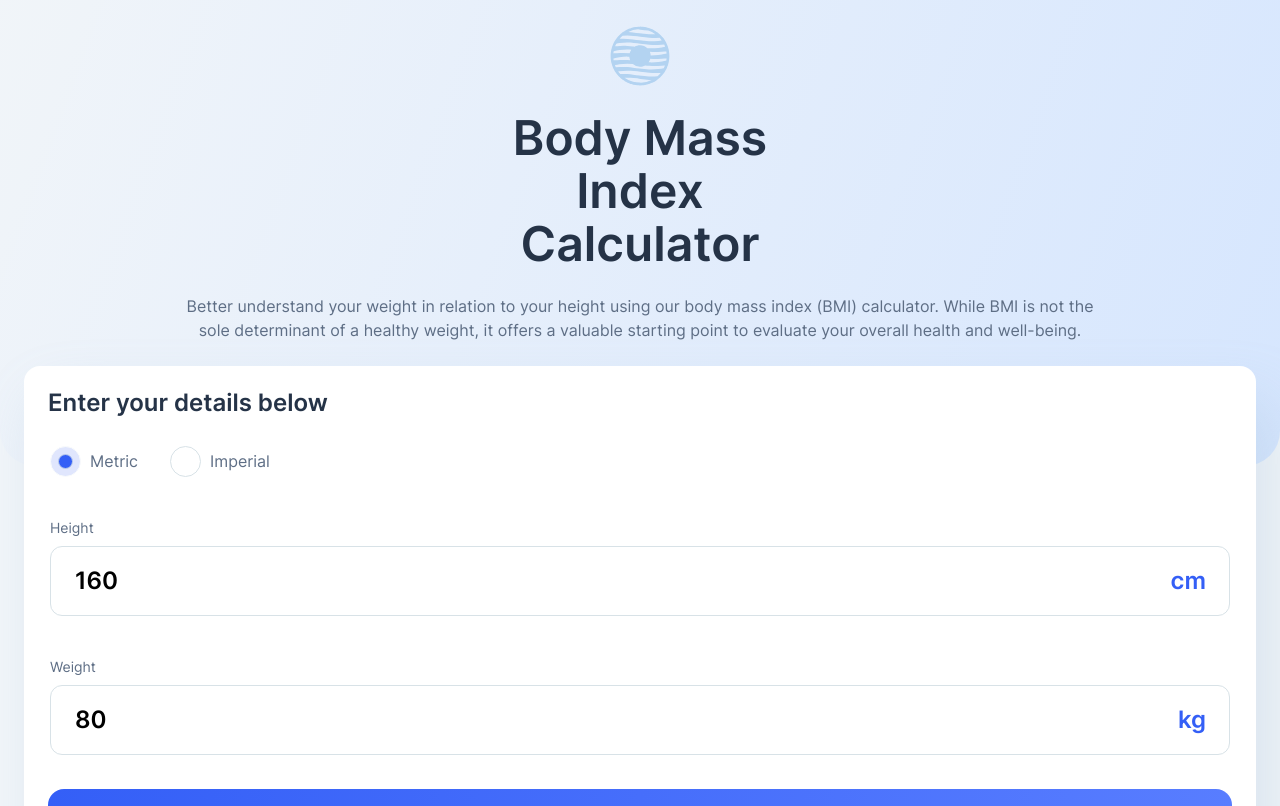
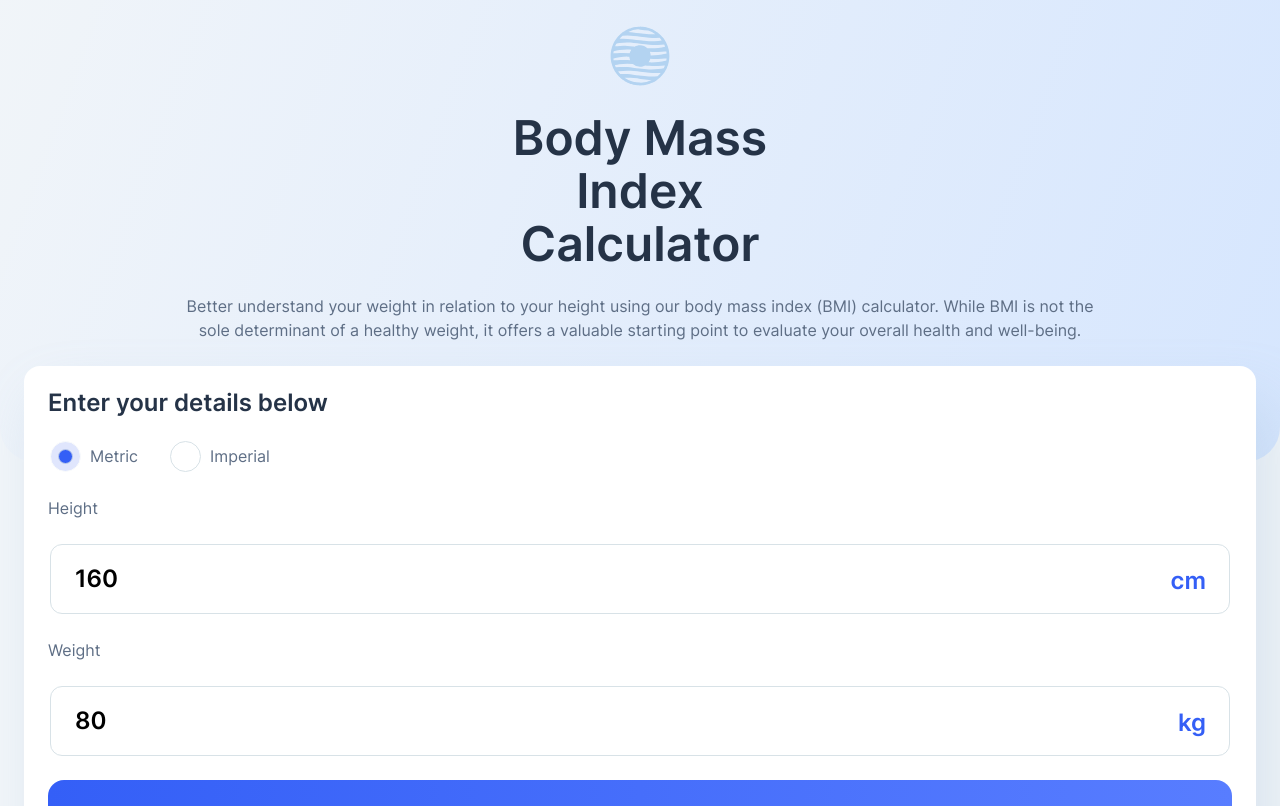
Before and after one commit to barryhanna/fem-bmi-vite, a React (Vite) app: page / in a window 1280 px wide. Shown: the top 806 px of the page. Built offline with nearby package versions, Linux system fonts and the light colour scheme.

Commit message:
Clean up calculator inputs

```diff
--- a/src/components/BMICalculator/BMICalculator.module.css
+++ b/src/components/BMICalculator/BMICalculator.module.css
@@ -14,11 +14,11 @@
 	position: relative;
 	border: none;
 	padding-inline: 0;
+	padding-block: 0;
 }
 
 .bmiCalculator fieldset div {
 	font-size: 0.875rem;
-	margin-bottom: 8px;
 }
 
 .bmiCalculator input[type='radio'] {
@@ -95,19 +95,7 @@
 	position: absolute;
 	content: attr(data-unit);
 	right: 24px;
-	top: 45%;
-	font-size: var(--txt-heading-md-size);
-	font-weight: var(--txt-heading-wght);
-	color: var(--clr-blue);
-}
-
-.bmiCalculator
-	.bmi-calculator--input-group-container
-	fieldset:has(input[type='number'])::after {
-	position: absolute;
-	content: attr(data-unit);
-	right: 24px;
-	top: 30%;
+	top: 27%;
 	font-size: var(--txt-heading-md-size);
 	font-weight: var(--txt-heading-wght);
 	color: var(--clr-blue);
--- a/src/components/BMICalculator/BMICalculator.tsx
+++ b/src/components/BMICalculator/BMICalculator.tsx
@@ -36,27 +36,27 @@ const BMICalculator = () => {
         </fieldset>
         {metric && (
             <>
+                <div>Height</div>
                 <fieldset data-unit="cm">
-                    <div>Height</div>
                     <input type="number" name="height-cm" id="height" inputMode="numeric" data-unit="cm" value={height} onChange={handleUpdate} />
                 </fieldset>
+                <div>Weight</div>
                 <fieldset data-unit="kg">
-                    <div>Weight</div>
                     <input type="number" name="weight-kg" id="weight" inputMode="numeric" data-unit="kg" value={weight} onChange={handleUpdate} />
                 </fieldset></>
         )
         }
         {!metric && (
             <>
+                <div>Height</div>
                 <fieldset>
-                    <div>Height</div>
                     <div className='bmi-calculator--input-group-container'>
                         <fieldset data-unit="ft"><input type="number" name="height-ft" id="height-ft" inputMode="numeric" onChange={handleUpdate} data-unit="ft" /></fieldset>
                         <fieldset data-unit="in"><input type="number" name="height-in" id="height-in" inputMode="numeric" onChange={handleUpdate} data-unit="in" /></fieldset>
                     </div>
                 </fieldset>
+                <div>Weight</div>
                 <fieldset>
-                    <div>Weight</div>
                     <div className='bmi-calculator--input-group-container'>
                         <fieldset data-unit="st"><input type="number" name="weight-st" id="weight-st" inputMode="numeric" data-unit="st" /></fieldset>
                         <fieldset data-unit="lbs"><input type="number" name="weight-lbs" id="weight-lbs" inputMode="numeric" data-unit="lbs" /></fieldset>
```
